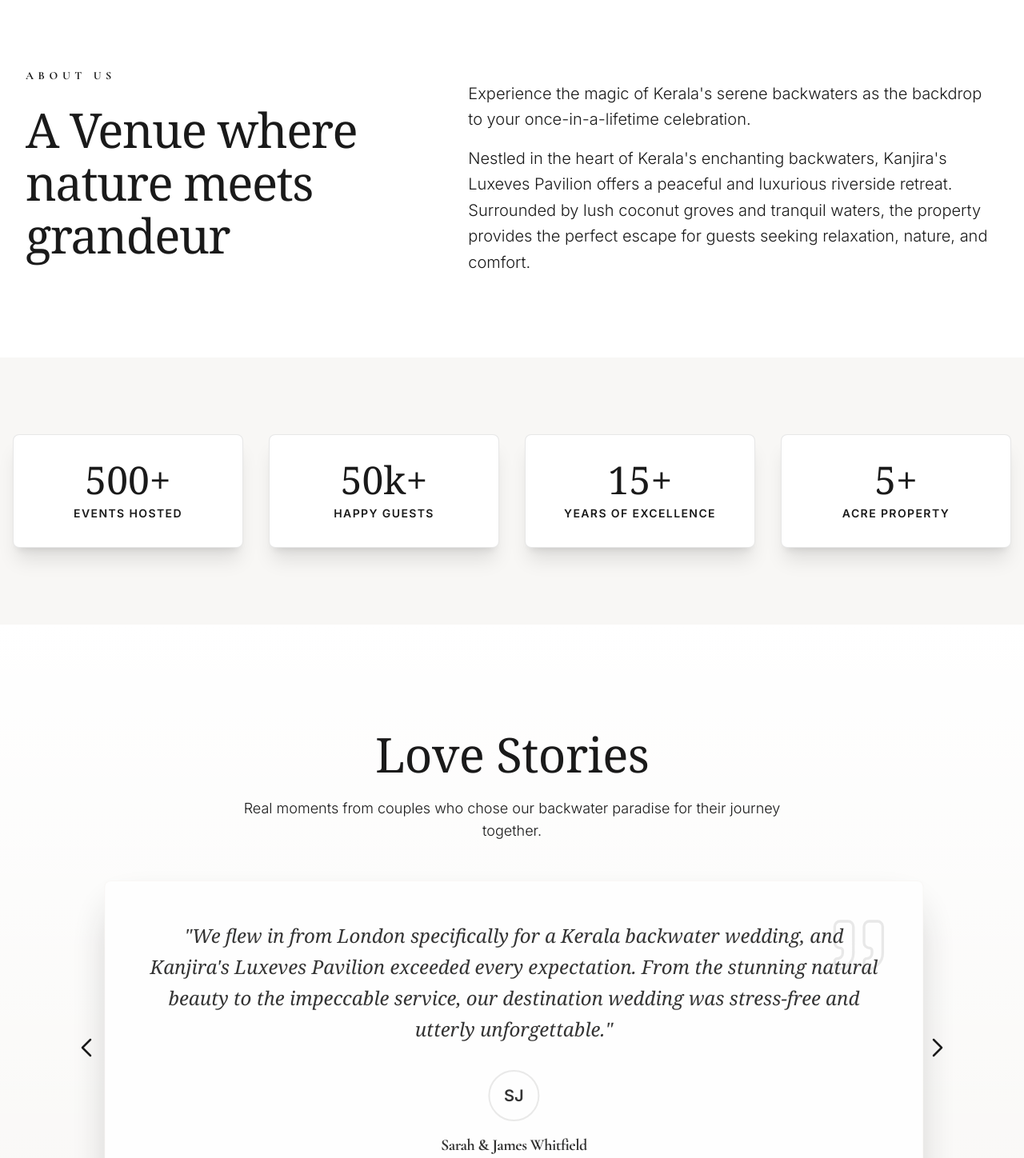
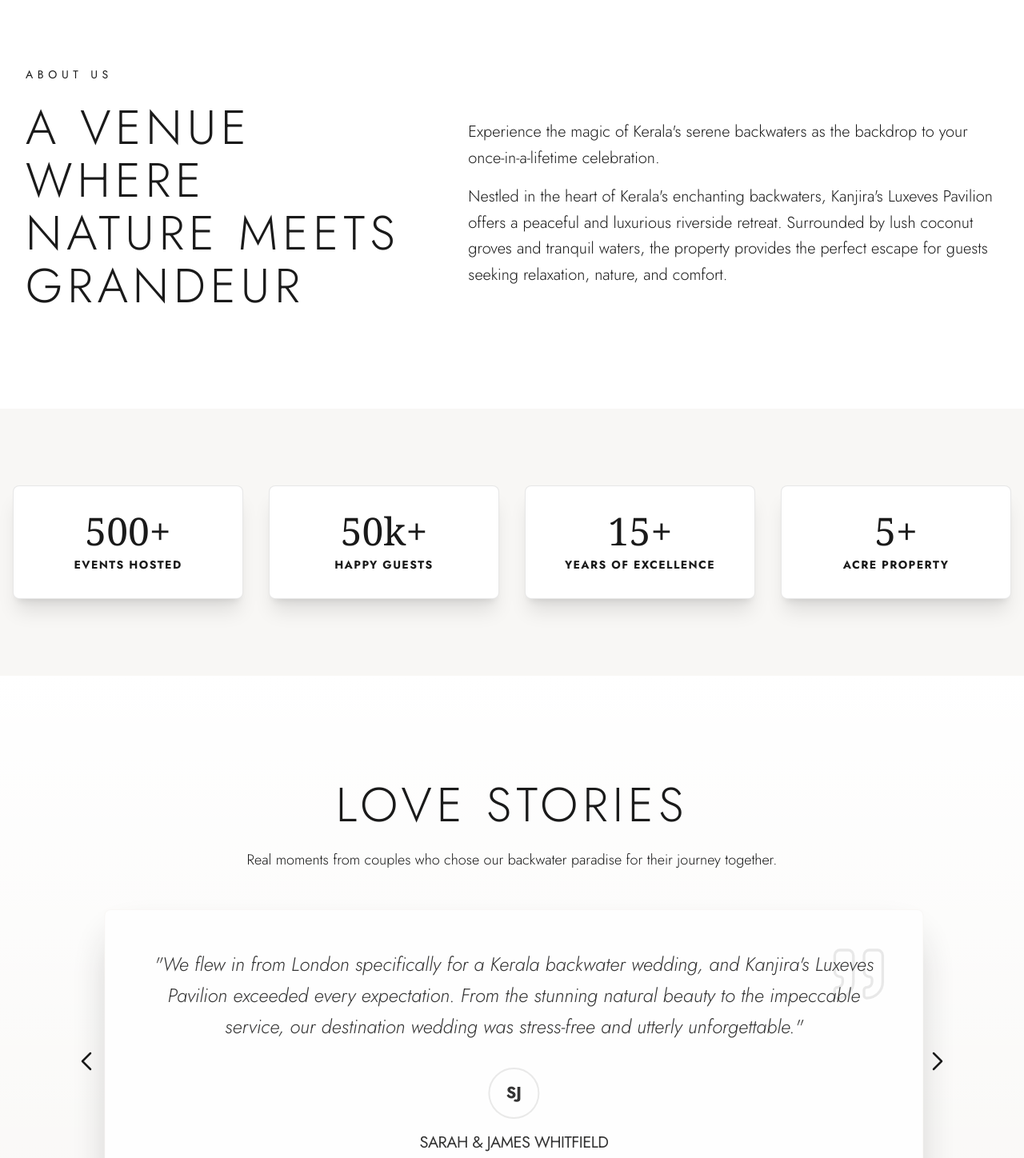
Before and after one commit to Krishnadasks28/kanjiraspavilion, a React (Vite) app: page /about in a window 1280 px wide. Shown: the part 642-2090 px from the top of the page at 80% size. Built offline with nearby package versions, Linux system fonts and the light colour scheme.

Commit message:
font style change

```diff
--- a/src/app/components/AboutSection.tsx
+++ b/src/app/components/AboutSection.tsx
@@ -29,11 +29,11 @@ export function AboutSection({
             transition={{ duration: 0.8 }}
             className="mb-6 md:mb-10"
           >
-            <h3 className="text-accent uppercase tracking-[0.4em] text-sm font-bold mb-6 inline-block">
+            <h3 className="text-accent uppercase tracking-[0.4em] text-sm mb-6 inline-block">
               {title || "About Us"}
             </h3>
 
-            <h2 className="text-4xl md:text-5xl lg:text-6xl text-primary font-serif leading-[1.1] tracking-tight">
+            <h2 className="text-4xl md:text-5xl lg:text-6xl text-primary leading-[1.1]">
               A Venue where nature meets grandeur
             </h2>
           </motion.div>
@@ -44,7 +44,7 @@ export function AboutSection({
             initial={{ opacity: 0, y: 30 }}
             animate={isInView ? { opacity: 1, y: 0 } : {}}
             transition={{ duration: 1, delay: 0.2, ease: [0.16, 1, 0.3, 1] }}
-            className="space-y-4 text-lg md:text-xl text-muted-foreground leading-relaxed font-light"
+            className="space-y-4 text-lg md:text-xl text-muted-foreground leading-relaxed"
           >
             <p>
               Experience the magic of Kerala's serene backwaters as the backdrop
@@ -62,9 +62,9 @@ export function AboutSection({
               <div className="pt-8">
                 <Link
                   to="/about"
-                  className="inline-flex items-center space-x-4 py-4 px-8 border-2 border-primary text-primary hover:bg-primary hover:text-white rounded-full transition-all group"
+                  className="inline-flex items-center space-x-4 py-4 px-8 border border-primary text-primary hover:bg-primary hover:text-white rounded-full transition-all group"
                 >
-                  <span className="text-sm uppercase tracking-widest font-bold">Discover More</span>
+                  <span className="text-sm uppercase tracking-[0.2em]">Discover More</span>
                   <ArrowRight size={20} className="group-hover:translate-x-2 transition-transform" />
                 </Link>
               </div>
--- a/src/app/components/AmenitiesSection.tsx
+++ b/src/app/components/AmenitiesSection.tsx
@@ -59,7 +59,7 @@ export function AmenitiesSection({
               animate={isInView ? { width: 64 } : {}}
               transition={{ duration: 0.8 }}
             />
-            <h2 className="text-4xl md:text-5xl text-primary font-serif mb-4">
+            <h2 className="text-4xl md:text-5xl text-primary mb-4">
               Premium Amenities
             </h2>
             <p className="text-lg text-muted-foreground max-w-3xl mx-auto">
@@ -81,7 +81,7 @@ export function AmenitiesSection({
                   <div className="w-14 h-14 bg-accent/10 rounded-full flex items-center justify-center mb-6 group-hover:bg-accent transition-all duration-300">
                     <Icon className="text-accent group-hover:text-white" size={28} />
                   </div>
-                  <h3 className="text-xl text-primary mb-4 font-bold">{amenity.title}</h3>
+                  <h3 className="text-xl text-primary mb-4">{amenity.title}</h3>
                   <p className="text-muted-foreground leading-relaxed text-sm">
                     {amenity.description}
                   </p>
@@ -110,7 +110,7 @@ export function AmenitiesSection({
             animate={isInView ? { width: 64 } : {}}
             transition={{ duration: 1 }}
           />
-          <h2 className="text-4xl md:text-6xl text-primary font-serif mb-8">
+          <h2 className="text-4xl md:text-6xl text-primary mb-8">
             Beyond Ordinary <br />
             <span className="text-accent italic">Experiences</span>
           </h2>
@@ -139,8 +139,8 @@ export function AmenitiesSection({
               </div>
 
               <div className="w-full md:w-1/2 space-y-6 text-left">
-                <span className="text-xs uppercase tracking-[0.2em] font-bold text-accent">{item.badge}</span>
-                <h3 className="text-3xl md:text-5xl text-primary font-serif leading-tight">
+                <span className="text-xs uppercase tracking-[0.25em] text-accent">{item.badge}</span>
+                <h3 className="text-3xl md:text-5xl text-primary leading-tight">
                   {item.title}
                 </h3>
                 <p className="text-lg text-muted-foreground leading-relaxed max-w-lg">
--- a/src/app/components/Navigation.tsx
+++ b/src/app/components/Navigation.tsx
@@ -75,7 +75,7 @@ export function Navigation() {
                 <NavLink
                   to={item.href}
                   className={({ isActive }) =>
-                    `text-[13px] font-medium transition-colors duration-300 hover:text-accent uppercase tracking-[0.05em] ${
+                    `text-[13px] transition-colors duration-300 hover:text-accent uppercase tracking-[0.2em] ${
                       isActive
                         ? "text-accent"
                         : isScrolled ? "text-primary" : "text-white"
@@ -123,7 +123,7 @@ export function Navigation() {
                   <NavLink
                     to={item.href}
                     className={({ isActive }) =>
-                      `block px-4 py-3 text-base font-serif transition-all uppercase tracking-[0.05em] ${
+                      `block px-4 py-3 text-sm transition-all uppercase tracking-[0.15em] ${
                         isActive
                           ? "text-accent"
                           : "text-primary hover:text-accent"
--- a/src/app/components/TestimonialsSection.tsx
+++ b/src/app/components/TestimonialsSection.tsx
@@ -79,7 +79,7 @@ export function TestimonialsSection() {
           />
 
           <motion.h2
-            className="text-4xl md:text-6xl text-primary font-serif mb-6"
+            className="text-4xl md:text-6xl text-primary mb-6"
             initial={{ opacity: 0, y: 20 }}
             animate={isInView ? { opacity: 1, y: 0 } : {}}
             transition={{ duration: 0.8 }}
@@ -88,7 +88,7 @@ export function TestimonialsSection() {
           </motion.h2>
 
           <motion.p
-            className="text-lg text-muted-foreground max-w-2xl mx-auto font-light"
+            className="text-lg text-muted-foreground max-w-2xl mx-auto"
             initial={{ opacity: 0 }}
             animate={isInView ? { opacity: 1 } : {}}
             transition={{ duration: 0.8, delay: 0.2 }}
@@ -125,7 +125,7 @@ export function TestimonialsSection() {
 
               <div className="flex flex-col items-center text-center">
                 {/* Text */}
-                <blockquote className="text-xl md:text-2xl text-primary font-serif italic leading-relaxed mb-8">
+                <blockquote className="text-xl md:text-2xl text-primary italic leading-relaxed mb-8">
                   "{testimonials[activeIndex].text}"
                 </blockquote>
 
@@ -134,7 +134,7 @@ export function TestimonialsSection() {
                    <div className="w-16 h-16 bg-accent/10 rounded-full flex items-center justify-center mb-4 border-2 border-accent/20">
                       <span className="text-accent font-bold text-xl">{testimonials[activeIndex].avatar}</span>
                    </div>
-                   <h4 className="text-xl text-primary font-bold tracking-tight">
+                   <h4 className="text-xl text-primary tracking-tight">
                       {testimonials[activeIndex].name}
                    </h4>
                    <div className="flex items-center space-x-2 text-sm text-muted-foreground mt-1">
--- a/src/app/components/VenuesSection.tsx
+++ b/src/app/components/VenuesSection.tsx
@@ -55,7 +55,7 @@ export function VenuesSection() {
             />
 
             <motion.h2
-              className="text-4xl md:text-6xl text-primary mb-6 font-serif"
+              className="text-4xl md:text-6xl text-primary mb-6"
               initial={{ opacity: 0, y: 20 }}
               animate={isInView ? { opacity: 1, y: 0 } : {}}
               transition={{ duration: 0.6 }}
@@ -136,7 +136,7 @@ export function VenuesSection() {
                             </span>
                           </div>
 
-                          <h3 className="text-2xl md:text-3xl font-serif mb-2">
+                          <h3 className="text-2xl md:text-3xl mb-2">
                             {venue.name}
                           </h3>
 
--- a/src/styles/fonts.css
+++ b/src/styles/fonts.css
@@ -1 +1 @@
-@import url('https://fonts.googleapis.com/css2?family=Cormorant+Garamond:wght@300;400;500;600;700&family=Inter:wght@300;400;500;600&display=swap');
+@import url('https://fonts.googleapis.com/css2?family=Jost:ital,wght@0,100..900;1,100..900&family=Cormorant+Garamond:ital,wght@0,300..700;1,300..700&display=swap');
--- a/src/styles/theme.css
+++ b/src/styles/theme.css
@@ -150,7 +150,7 @@
 
   body {
     @apply bg-background text-foreground;
-    font-family: 'Inter', sans-serif;
+    font-family: 'Jost', sans-serif;
     font-size: 1.125rem;
     line-height: 1.66;
     font-weight: 300;
@@ -164,25 +164,26 @@
   }
 
   h1, h2, h3, h4, h5, h6 {
-    font-family: 'Cormorant Garamond', serif;
-    font-weight: 400;
-    letter-spacing: -0.01em;
+    font-family: 'Jost', sans-serif;
+    font-weight: 300;
+    letter-spacing: 0.1em;
+    text-transform: uppercase;
   }
 
   h1 {
+    font-size: clamp(2rem, 6vw, 2.5rem);
+    font-weight: 200;
+    line-height: 1.1;
+  }
+
+  h2 {
     font-size: clamp(1.5rem, 5vw, 1.75rem);
-    font-weight: 400;
+    font-weight: 300;
     line-height: 1.2;
   }
 
-  h2 {
-    font-size: clamp(1.25rem, 4vw, 1.5rem);
-    font-weight: 400;
-    line-height: 1.25;
-  }
-
   h3 {
-    font-size: clamp(1.125rem, 3vw, 1.25rem);
+    font-size: clamp(1.25rem, 4vw, 1.375rem);
     font-weight: 400;
     line-height: 1.3;
   }
@@ -191,28 +192,30 @@
     font-size: 1.125rem;
     font-weight: 400;
     line-height: 1.4;
+    letter-spacing: 0.05em;
   }
 
   label {
-    font-family: 'Inter', sans-serif;
+    font-family: 'Jost', sans-serif;
     font-size: 0.75rem;
     font-weight: 400;
-    letter-spacing: 0.1em;
+    letter-spacing: 0.15em;
     text-transform: uppercase;
     line-height: 1.5;
   }
 
   button {
-    font-family: 'Inter', sans-serif;
-    font-size: 1rem;
+    font-family: 'Jost', sans-serif;
+    font-size: 0.875rem;
     font-weight: 400;
-    letter-spacing: 0.05em;
+    letter-spacing: 0.2em;
     text-transform: uppercase;
     line-height: 1.5;
+    transition: all 0.3s ease;
   }
 
   input, select, textarea {
-    font-family: 'Inter', sans-serif;
+    font-family: 'Jost', sans-serif;
     font-size: 0.9rem;
     font-weight: 300;
     line-height: 1.5;
```
Also changed, not shown: src/app/components/GallerySection.tsx (+5 -5 lines).
